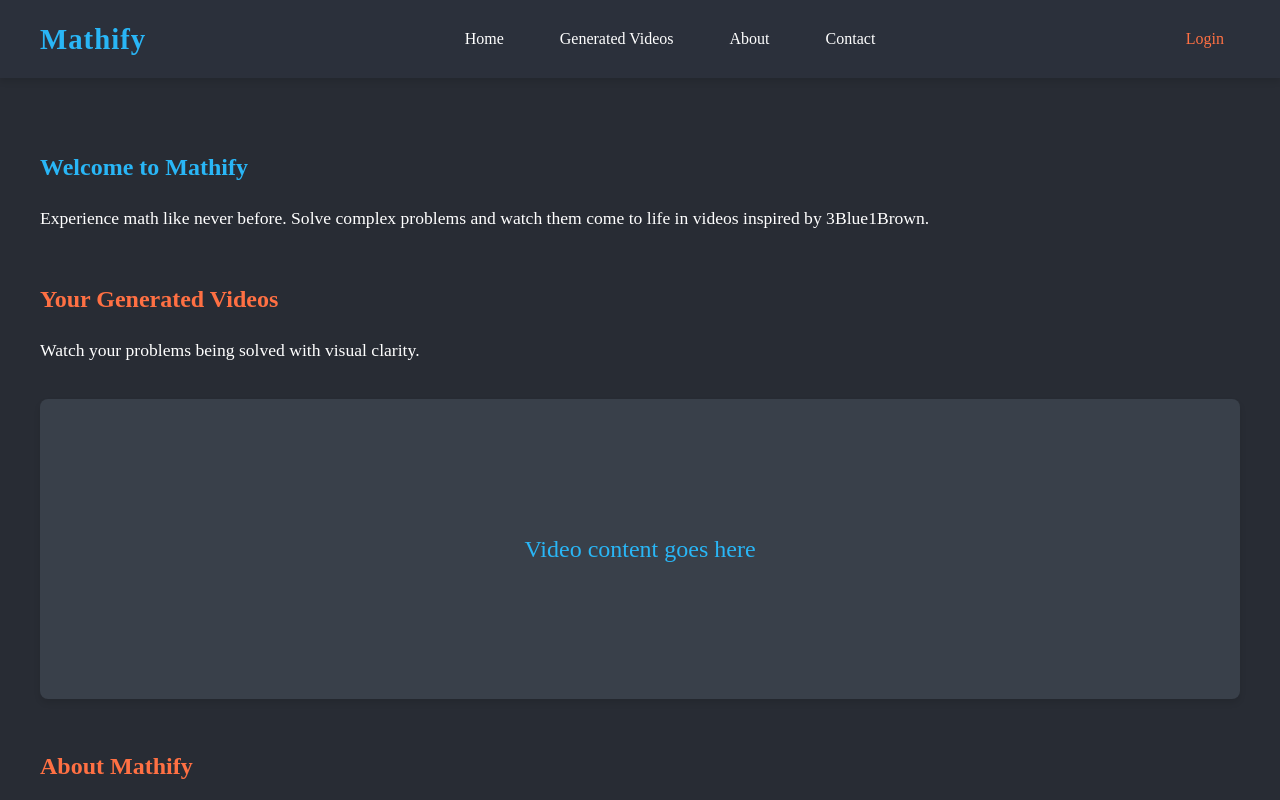
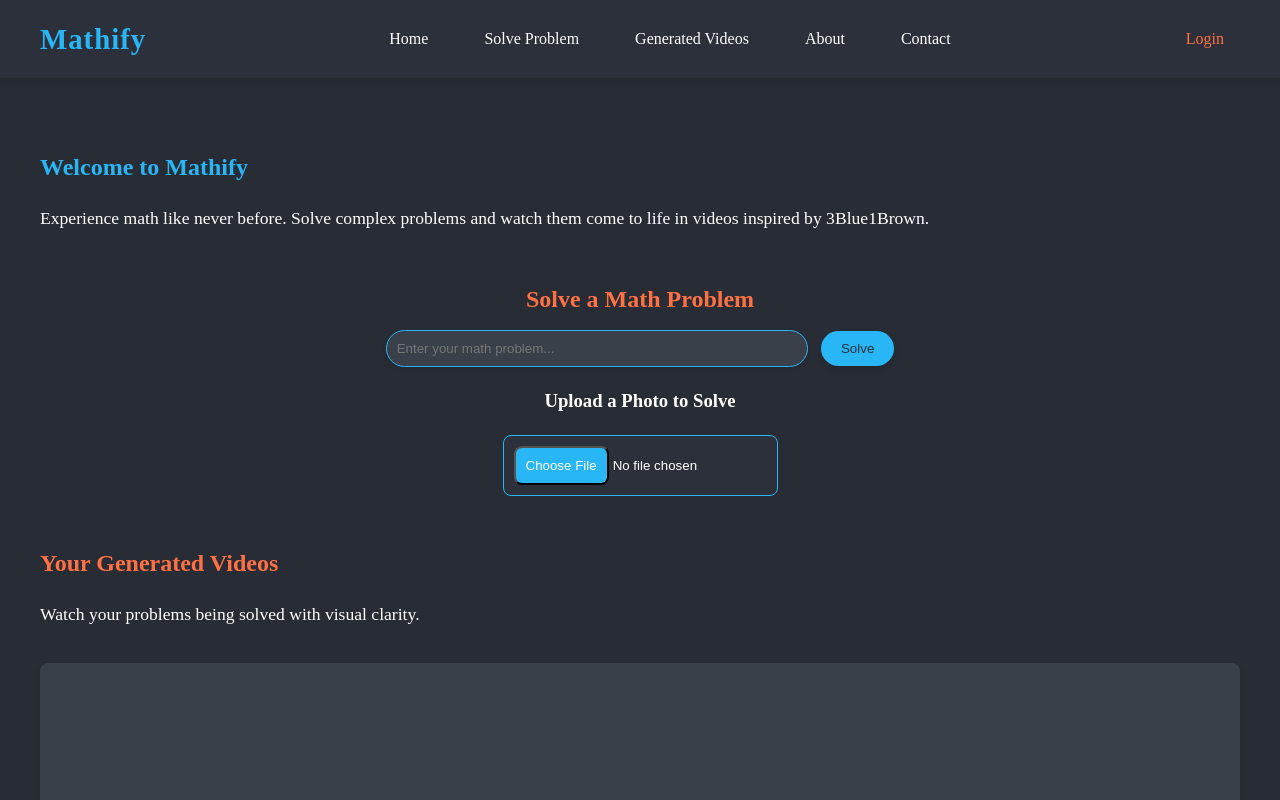
Before and after one commit to Tankman61/Mathify, a React (Create React App) app: page / in a window 1280 px wide. Shown: the top 800 px of the page. Built offline with nearby package versions, Linux system fonts and the light colour scheme.

Commit message:
going back cuz i messed smth up

```diff
--- a/src/mathify.js
+++ b/src/mathify.js
@@ -1,14 +1,16 @@
-import React, { useEffect, useState } from 'react';
+import React, { useState, useEffect } from 'react';
+import { Link } from 'react-router-dom';
 import './App.css';
 
 function Mathify() {
-  const [isLoggedIn, setIsLoggedIn] = useState(false);
+  const [selectedFile, setSelectedFile] = useState(null);
+  const [preview, setPreview] = useState(null);
 
   useEffect(() => {
     const fadeInElements = document.querySelectorAll('.fade-in');
 
     const handleScroll = () => {
-      fadeInElements.forEach((element) => {
+      fadeInElements.forEach(element => {
         const rect = element.getBoundingClientRect();
         if (rect.top <= window.innerHeight * 0.8) {
           element.classList.add('visible');
@@ -21,12 +23,13 @@ function Mathify() {
     return () => window.removeEventListener('scroll', handleScroll);
   }, []);
 
-  const handleLogin = () => {
-    setIsLoggedIn(true);
-  };
-
-  const handleLogout = () => {
-    setIsLoggedIn(false);
+  const handleFileChange = (event) => {
+    const file = event.target.files[0];
+    setSelectedFile(file);
+    if (file) {
+      const objectUrl = URL.createObjectURL(file);
+      setPreview(objectUrl);
+    }
   };
 
   return (
@@ -36,44 +39,37 @@ function Mathify() {
           <a className="logo">Mathify</a>
           <ul className="nav-links">
             <li><a href="#home">Home</a></li>
-            {isLoggedIn && <li><a href="#solve">Solve Problem</a></li>}
+            <li><a href="#solve">Solve Problem</a></li>
             <li><a href="#videos">Generated Videos</a></li>
             <li><a href="#about">About</a></li>
             <li><a href="#contact">Contact</a></li>
           </ul>
-          <div className="login">
-            {isLoggedIn ? (
-              <a href="#logout" onClick={handleLogout}>Logout</a>
-            ) : (
-              <a href="#login" onClick={handleLogin}>Login</a>
-            )}
-          </div>
+          <div className="login"><Link to="/login">Login</Link></div>
         </div>
       </nav>
 
       <div className="container">
-        {!isLoggedIn && (
         <section id="intro" className="fade-in">
           <h1>Welcome to Mathify</h1>
           <p>Experience math like never before. Solve complex problems and watch them come to life in videos inspired by 3Blue1Brown.</p>
         </section>
-        )}
 
-        {isLoggedIn && (
         <section id="solve" className="fade-in fade-in-delay-1">
           <h2>Solve a Math Problem</h2>
           <input type="text" id="problem-input" placeholder="Enter your math problem..." />
           <button>Solve</button>
           <div id="solution-results"></div>
 
-            {/* New Photo Upload Section */}
-            <div id="photo-upload" className="fade-in fade-in-delay-2">
-              <h2>Upload a Photo of Your Problem</h2>
-              <input type="file" id="photo-input" accept="image/*" />
-              <button>Upload</button>
+          <div className="upload-photo-container">
+            <h3>Upload a Photo to Solve</h3>
+            <input type="file" accept="image/*" onChange={handleFileChange} />
+            {preview && (
+              <div className="image-preview">
+                <img src={preview} alt="Preview" />
+              </div>
+            )}
           </div>
         </section>
-        )}
 
         <section id="videos" className="fade-in fade-in-delay-2">
           <h2>Your Generated Videos</h2>
```
Lines whose indentation alone changed are shown as unchanged.
